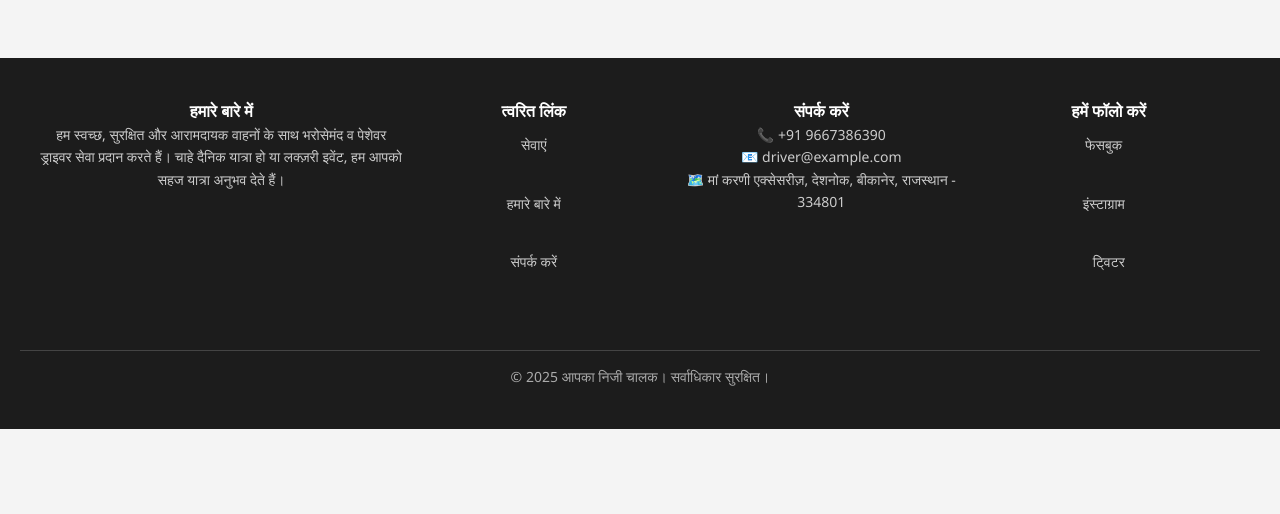
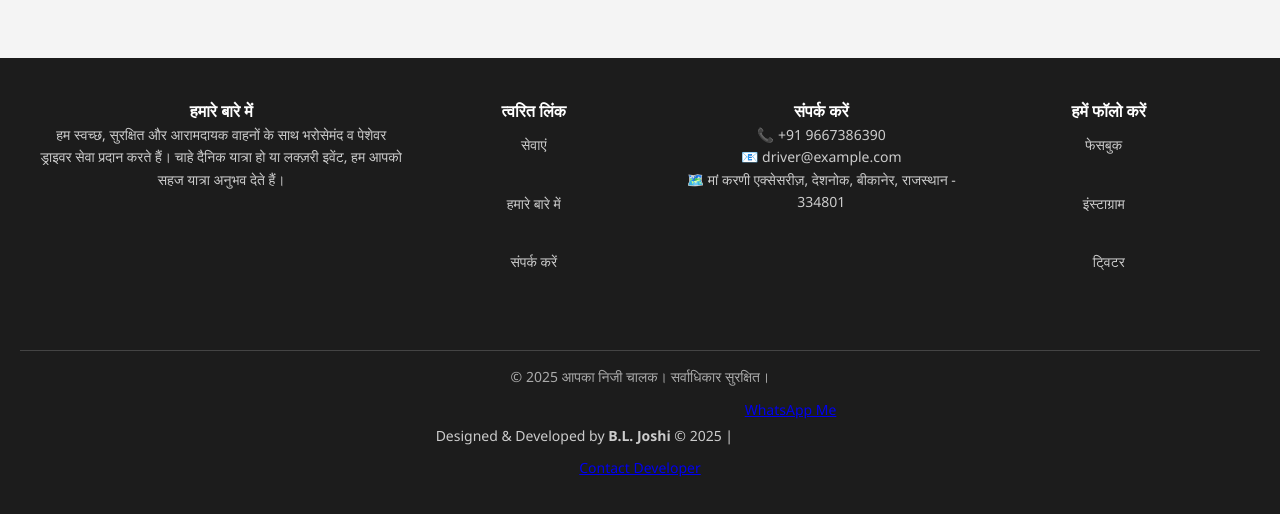
Before and after one commit to babu26350/Go-Drive, a plain HTML site: page index.html in a window 1280 px wide. Shown: the part 3130-3644 px from the top of the page. Before the commit the page ends 3559 px from the top, so only its background shows below. Drawn offline with Linux system fonts and the light colour scheme.

Commit message:
Update index.html
Done

```diff
--- a/index.html
+++ b/index.html
@@ -1125,7 +1125,17 @@ var info = vehicleInfo['maruti'];
   <div style="text-align: center; border-top: 1px solid #444; margin-top: 30px; padding-top: 15px; color: #aaa;">
     &copy; 2025 आपका निजी चालक। सर्वाधिकार सुरक्षित।
   </div>
+    <p style="text-align: center; font-size: 14px;">
+  Designed & Developed by <strong>B.L. Joshi</strong> &copy; <script>document.write(new Date().getFullYear());</script> |
+  <a href="https://wa.me/916378918603" target="_blank">WhatsApp Me</a>
+</p>
+
+<p style="text-align: center; font-size: 14px;">
+
+  <a href="mailto:bj167745@gmail.com" target="_blank">Contact Developer</a>
+</p>
 </footer>
+
 
 <script>
   function toggleSidebar() {
```
